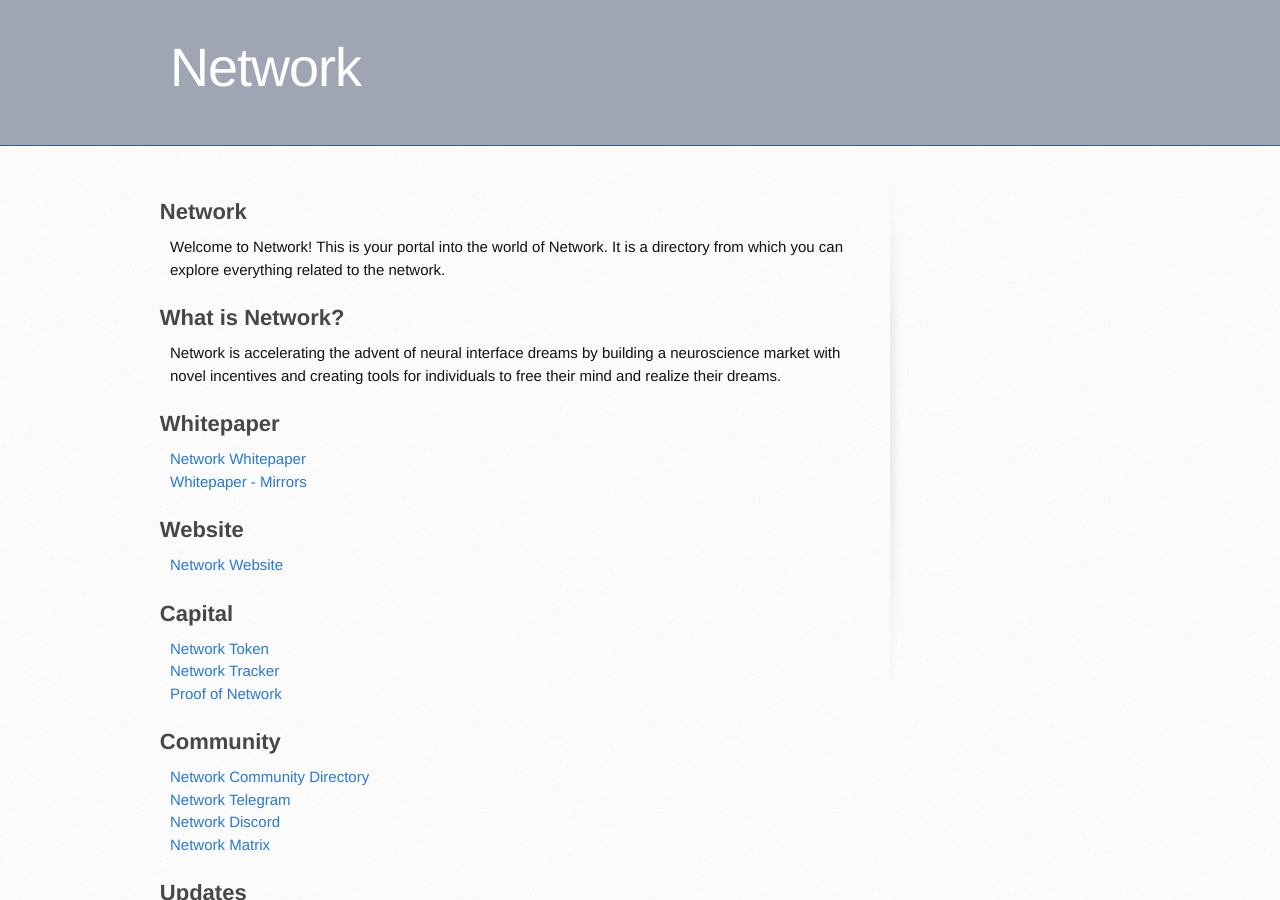
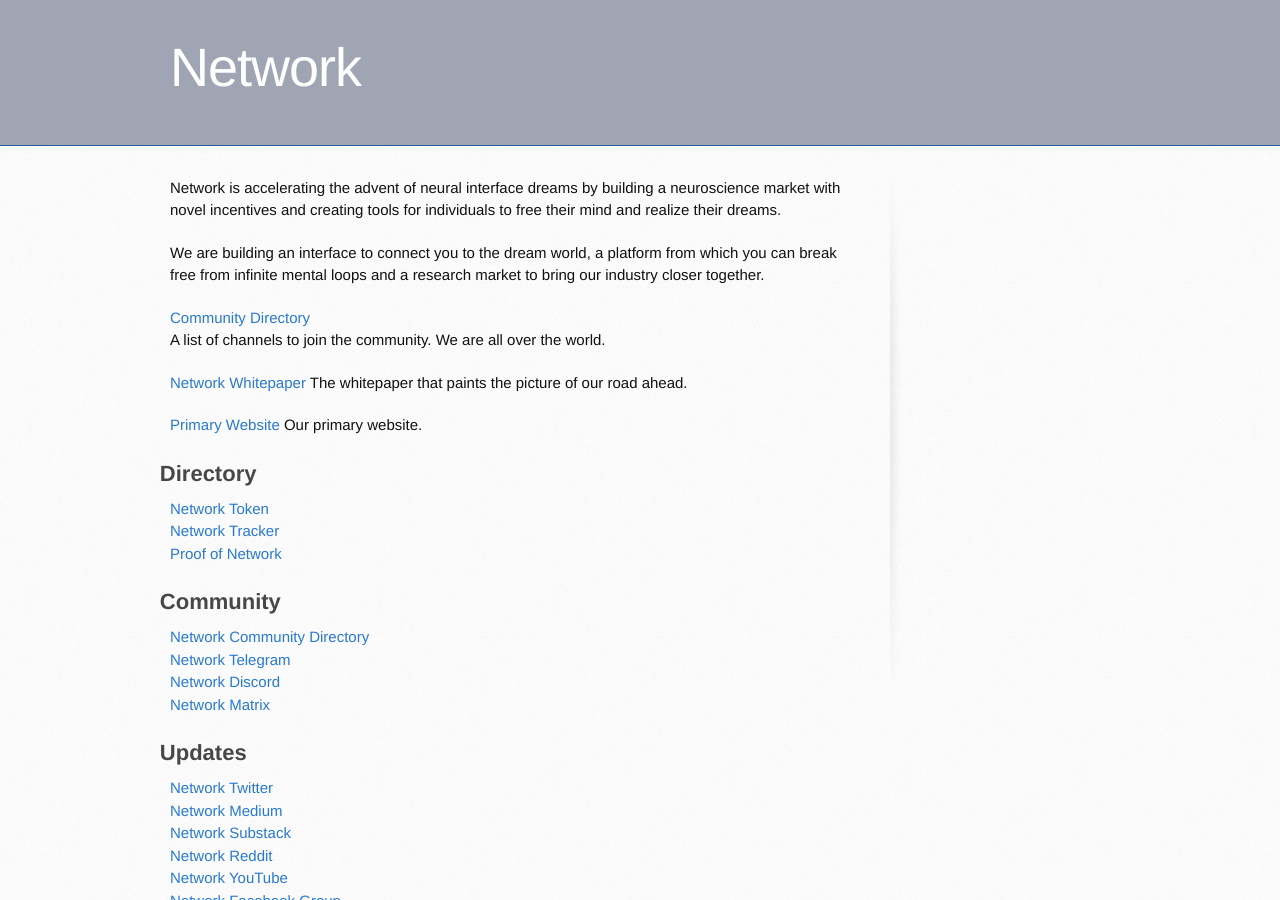
Before and after one commit to networkf/network.github.io, a Jekyll site: the page built from index.md, in a window 1280 px wide and 900 px high. Built offline with Jekyll 4.4.1, drawn with Linux system fonts in a browser that asks for light colours; some web fonts are replaced; our own code applies the rules of GitHub Pages for plain Markdown files; the repository's description, which GitHub fills in, is left out.

Commit message:
Update index.md

```diff
--- a/index.md
+++ b/index.md
@@ -5,23 +5,23 @@ layout: default
 <link rel="shortcut icon" type="image/png" href="/favicon.png">
 </head>
 ---
-## Network
-
-Welcome to Network! This is your portal into the world of Network. It is a directory from which you can explore everything related to the network.
-
-## What is Network?
-
 Network is accelerating the advent of neural interface dreams by building a neuroscience market with novel incentives and creating tools for individuals to free their mind and realize their dreams.
 
-## Whitepaper
-<a href="https://network.foundation/network.pdf" target="_blank">Network Whitepaper</a>
+We are building an interface to connect you to the dream world, a platform from which you can break free from infinite mental loops and a research market to bring our industry closer together.
+
+
+<a href="https://network.Fund" target="_blank">Community Directory</a>
 <br>
-<a href="https://network.com.de/d/21" target="_blank">Whitepaper - Mirrors</a>
+A list of channels to join the community. We are all over the world.
 
-## Website
-<a href="https://network.Fund" target="_blank">Network Website</a>
+<a href="https://network.com.de/network.pdf" target="_blank">Network Whitepaper</a>
+The whitepaper that paints the picture of our road ahead.
 
-## Capital
+<a href="https://network.fund" target="_blank">Primary Website</a>
+Our primary website.
+
+
+## Directory
 <a href="https://etherscan.io/token/0x7b5726f8261705f6b9e60094ef4427f8e2f29a44?a=0xA11AF6913D21CaB375086e1eb93A60C7f739B15A" target="_blank">Network Token</a>
 <br>
 <a href="https://docs.google.com/spreadsheets/d/1m9o-NVi9G2ksfayXTmo8XrTnp5_gyz4v4nxIQ5MIs8Y" target="_blank">Network Tracker</a>
```
